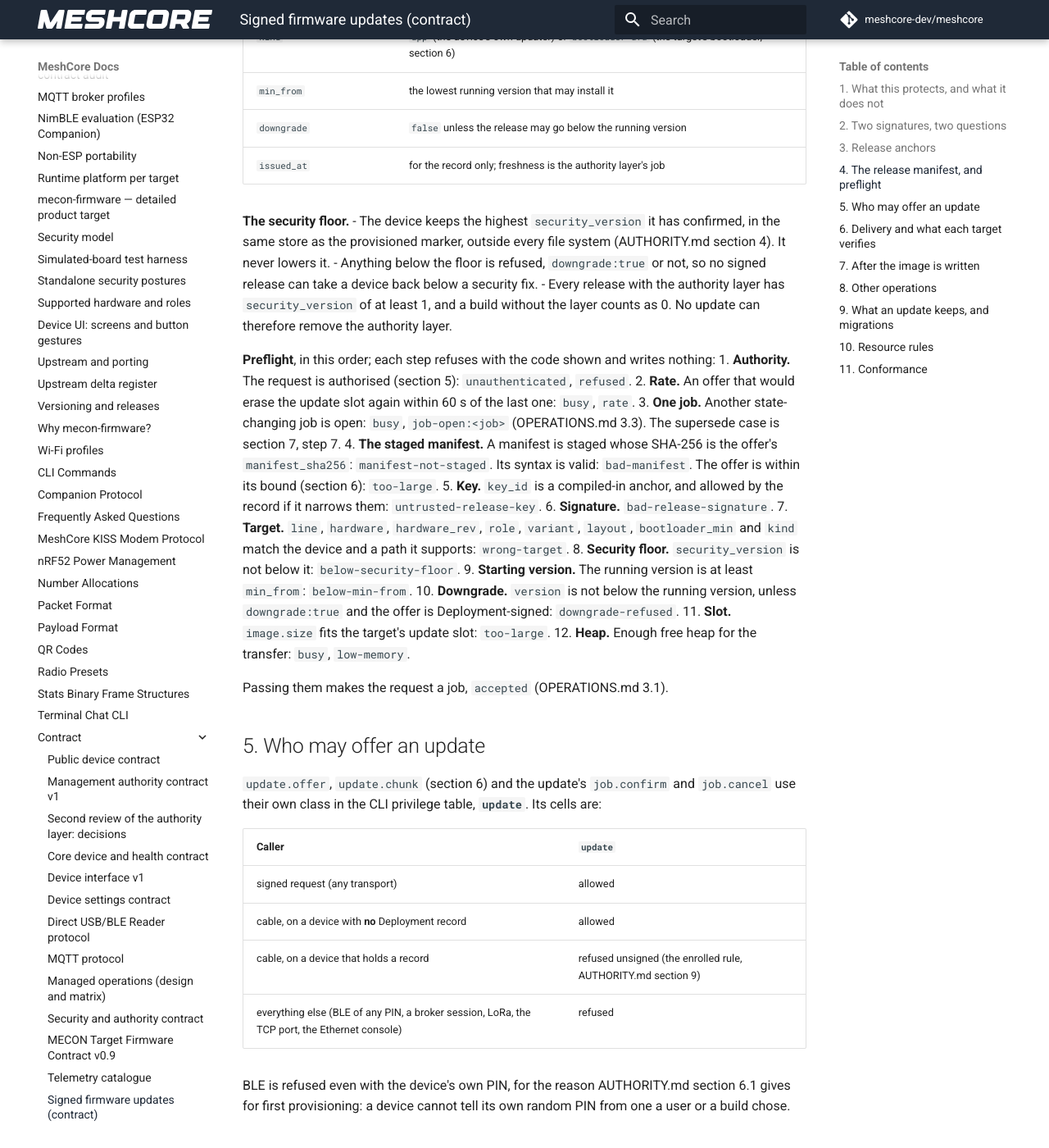
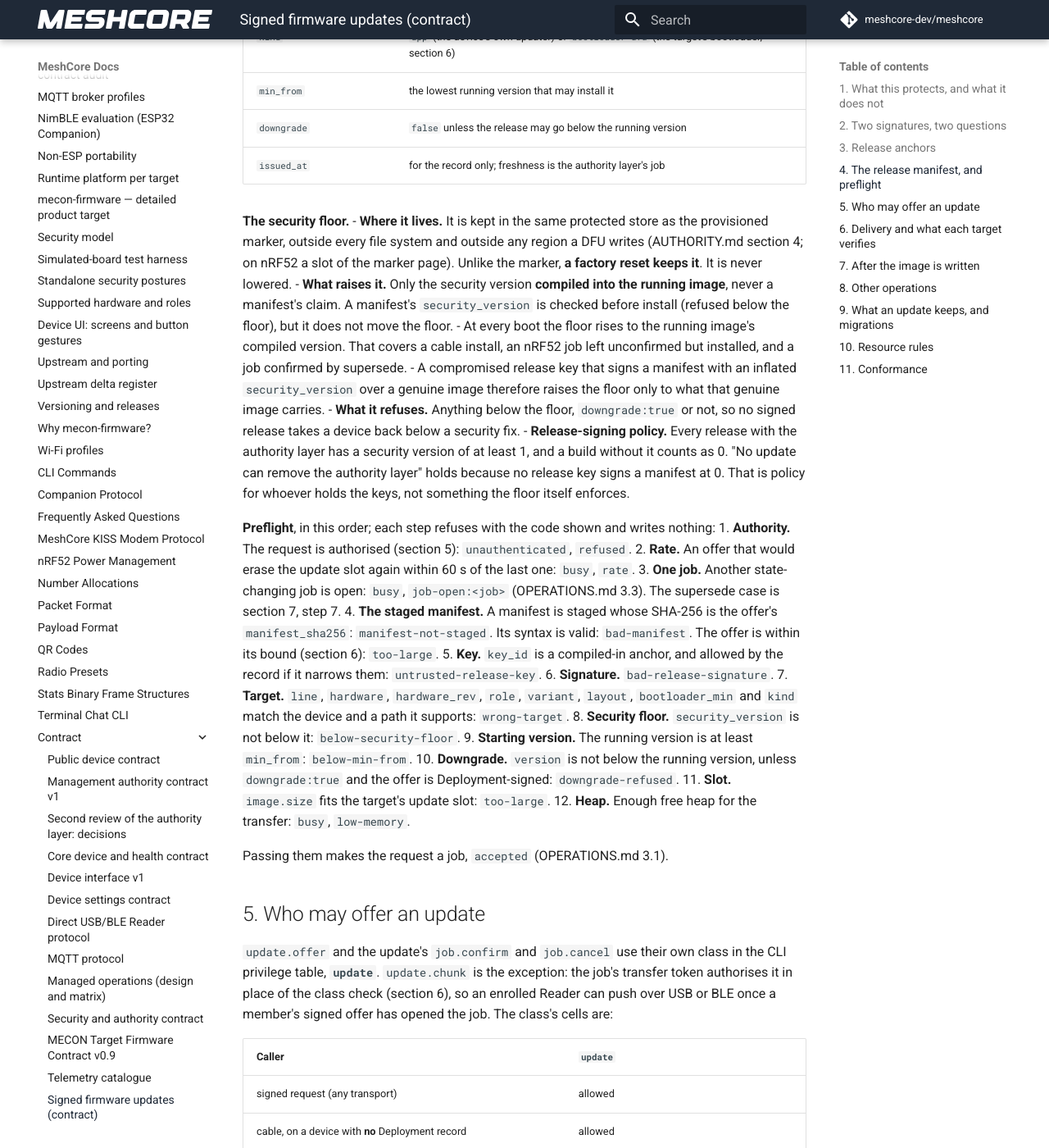
Before and after one commit to hoejriis/mecon-firmware, an MkDocs documentation site: the page built from docs/contract/UPDATES.md, in a window 1280 px wide and 1400 px high, scrolled down 3305 px. Shown: the whole window at 82% size. Built offline with MkDocs 1.6.1 and Material for MkDocs 9.7.7, drawn with Linux system fonts in a browser that asks for light colours; comment, search, counter and statistics services are not loaded; some of the changed text lies outside the part shown.

Commit message:
Contract: the second-review fixes the last commit only described, and staging rules
The previous commit (b003cb3a) described every second-review fix, but
only its first two edits (allowed_release_keys marked planned, and the
compromised-key recovery text) were applied. The script stopped on a
text mismatch, and the commit ran anyway. The rest are applied here:
- the security floor rises only to the security version compiled into
  the running image, at every boot, and never follows a manifest's
  claim; a factory reset keeps it; "no update removes the authority
  layer" is stated as release-signing policy;
- update.chunk is authorised by the job's transfer token in place of
  the update class, and the token's handling rules are written out;
- ESP32 rollback in two stages: pending-verify until start-up checks
  pass (bootloader rollback), then an app-level revert to the previous
  slot, kept until confirmation, with what that gives up stated;
- the update class's CLI and AUTHORITY tables are marked planned, to
  land with the code.

Also, from the deimos-mesh coder: the staged manifest is not bound to
a link, a later stage replaces an unoffered manifest, and a stage while
a job is open is refused busy and leaves the job's manifest alone.

Co-Authored-By: Claude Opus 5.5 (1M context) <noreply@anthropic.com>

```diff
--- a/docs/contract/UPDATES.md
+++ b/docs/contract/UPDATES.md
@@ -66,9 +66,12 @@ Neither signature stands in for the other. A URL, a paired link or a broker sess
 | `issued_at` | for the record only; freshness is the authority layer's job |
 
 **The security floor.**
-- The device keeps the highest `security_version` it has confirmed, in the same store as the provisioned marker, outside every file system (AUTHORITY.md section 4). It never lowers it.
-- Anything below the floor is refused, `downgrade:true` or not, so no signed release can take a device back below a security fix.
-- Every release with the authority layer has `security_version` of at least 1, and a build without the layer counts as 0. No update can therefore remove the authority layer.
+- **Where it lives.** It is kept in the same protected store as the provisioned marker, outside every file system and outside any region a DFU writes (AUTHORITY.md section 4; on nRF52 a slot of the marker page). Unlike the marker, **a factory reset keeps it**. It is never lowered.
+- **What raises it.** Only the security version **compiled into the running image**, never a manifest's claim. A manifest's `security_version` is checked before install (refused below the floor), but it does not move the floor.
+  - At every boot the floor rises to the running image's compiled version. That covers a cable install, an nRF52 job left unconfirmed but installed, and a job confirmed by supersede.
+  - A compromised release key that signs a manifest with an inflated `security_version` over a genuine image therefore raises the floor only to what that genuine image carries.
+- **What it refuses.** Anything below the floor, `downgrade:true` or not, so no signed release takes a device back below a security fix.
+- **Release-signing policy.** Every release with the authority layer has a security version of at least 1, and a build without it counts as 0. "No update can remove the authority layer" holds because no release key signs a manifest at 0. That is policy for whoever holds the keys, not something the floor itself enforces.
 
 **Preflight**, in this order; each step refuses with the code shown and writes nothing:
 1. **Authority.** The request is authorised (section 5): `unauthenticated`, `refused`.
@@ -88,7 +91,7 @@ Passing them makes the request a job, `accepted` (OPERATIONS.md 3.1).
 
 ## 5. Who may offer an update
 
-`update.offer`, `update.chunk` (section 6) and the update's `job.confirm` and `job.cancel` use their own class in the CLI privilege table, **`update`**. Its cells are:
+`update.offer` and the update's `job.confirm` and `job.cancel` use their own class in the CLI privilege table, **`update`**. `update.chunk` is the exception: the job's transfer token authorises it in place of the class check (section 6), so an enrolled Reader can push over USB or BLE once a member's signed offer has opened the job. The class's cells are:
 
 | Caller | `update` |
 |---|---|
@@ -98,6 +101,8 @@ Passing them makes the request a job, `accepted` (OPERATIONS.md 3.1).
 | everything else (BLE of any PIN, a broker session, LoRa, the TCP port, the Ethernet console) | refused |
 
 BLE is refused even with the device's own PIN, for the reason AUTHORITY.md section 6.1 gives for first provisioning: a device cannot tell its own random PIN from one a user or a build chose.
+
+*Planned:* the class's column lands in docs/CLI.md's privilege table and AUTHORITY.md section 9's caller table with the code. Those pages describe what is built.
 
 ## 6. Delivery and what each target verifies
 
@@ -112,9 +117,14 @@ Measured worst cases, each a published vector:
 
 | Target | `kind` | IP | USB | BLE | Image check before activation | Rollback |
 |---|---|---|---|---|---|---|
-| Heltec V3, V4 (ESP32-S3) | `app` | yes | yes | yes | SHA-256 of the written slot, read back from flash, against the manifest | the bootloader's app rollback, **only if the shipped bootloader enables it** (`CONFIG_BOOTLOADER_APP_ROLLBACK_ENABLE`). The implementation checks this first. Without it, a running image can still revert itself, but an image that crashes before running needs physical recovery |
+| Heltec V3, V4 (ESP32-S3) | `app` | yes | yes | yes | SHA-256 of the written slot, read back from flash, against the manifest | two stages, below the table |
 | T1000-E, Wio Tracker L1 (nRF52840) | `bootloader-dfu` | no IP on these boards | yes, through the Adafruit bootloader | **not supported** | none on the device: the bootloader receives the bytes itself | none |
 
+- **ESP32 rollback, in two stages.**
+  1. **Until the new image's start-up checks pass** (radio, mesh, the interface, within 60 s of boot), it is left pending-verify. With the bootloader's app rollback (`CONFIG_BOOTLOADER_APP_ROLLBACK_ENABLE`), any reset in that window returns to the previous slot. That catches an image that crashes or hangs before it can run.
+  2. **Once the checks pass,** the image marks itself valid, so the bootloader stops reverting it, and the confirmation deadline (section 7) takes over. The previous slot is kept untouched until the job is `confirmed`. An app-level revert, on the deadline or an abnormal reset, boots it again.
+  - **What stage 2 gives up:** if the image later fails so badly that it cannot run its own revert (a crash loop that begins after the checks), the bootloader no longer rolls it back. Recovery is then physical.
+  - **Prerequisite:** the implementation first checks that the shipped bootloader enables rollback. Without it, stage 1 does not exist, and an image that fails before its checks needs physical recovery too.
 - **IP.** The offer's `source` is `{"url": "https://..."}`.
   - The device downloads at most `image.size` bytes, writing one piece per loop pass. The digest decides.
   - A download that has not finished 30 minutes after `accepted` is `failed` (`download-timeout`), and the slot is erased.
@@ -122,6 +132,10 @@ Measured worst cases, each a published vector:
 - **USB and BLE on ESP32.** The offer's `source` is `{"push": true}`. Its result carries a **`transfer_token`** (16 random bytes, hex) for that job.
   - **Chunks.** The bytes come as `update.chunk {"job", "token", "offset", "data"}`. `data` is base64 of at most **2,304 bytes** (3,072 characters), so a chunk in a signed wrapper still fits the 4,096-byte request bound.
   - **Chunks are not jobs.** They need no `job_id` and no signature, and never answer `busy job-open`. A chunk without the job's token is refused on every link.
+  - **The token is a credential for the job's write path.**
+    - It is returned only in the offer's own result (and its owed copy). It never appears in `job` events, `job.get`, `job.list`, `update.status`, the status snapshot or any log.
+    - It dies when the job reaches a terminal state, and is compared in constant time.
+    - A chunk with a wrong token is a refusal, under the refusal budget. A relayer that reads it can at most withhold or spoil chunks, which the digest catches. That is a denial of service it could cause anyway.
   - **Bridged transfers.** The offerer can pass the token to the bridge that pushes the bytes. For example, a Backend offers over MQTT and a Reader pushes over USB.
   - **Resuming.** Each chunk answers `{"next": <offset>}`, and a chunk at any other offset gets the expected offset back. A transfer survives a disconnect, a reconnect or a re-enumeration.
   - **Integrity** is the manifest's digest over the whole image.
@@ -134,7 +148,7 @@ Measured worst cases, each a published vector:
 1. **Verified.** On ESP32 the firmware reads the slot back, compares its SHA-256 with the manifest, and only then marks it bootable: `progress`, step `verified`. A mismatch is `failed` (`digest-mismatch`), and nothing is activated.
 2. **Activation.** The device reboots into the new image. The job spans the reboot in the owed-results table (OPERATIONS.md 3.2).
 3. **Attestation.** The firmware that boots reports `update {"job", "version", "sha256"}` in `hello`, in the status snapshot and in a `job` event. `sha256` is the hash of its own running application image, computed at boot. Read it as section 1 says.
-4. **Awaiting confirmation.** The job is `awaiting-confirm` (OPERATIONS.md 3.4). `job.confirm`, from a caller with the `update` class, arriving after the new image runs, makes it `confirmed`. The security floor rises to the manifest's `security_version` at that moment. Reachability alone never confirms.
+4. **Awaiting confirmation.** The job is `awaiting-confirm` (OPERATIONS.md 3.4). `job.confirm`, from a caller with the `update` class, arriving after the new image runs, makes it `confirmed`. Reachability alone never confirms. The floor follows the running image's compiled version, as section 4 says, whether or not the job is confirmed.
 5. **The deadline.** `confirm.within_s` is 30 to 3,600, default 900. This is wider than OPERATIONS.md 3.4's 900 s ceiling, because an update's confirmation follows a download, a reboot and a health check. It counts the image's **running time across boots**, kept in the job's entry.
    - Revert when the deadline passes, or **at once on an abnormal reset**: a panic, the watchdog or a brownout, as `runtime`'s `reset_reason` reports.
    - A normal reboot or a power cycle does not revert. Otherwise anyone allowed `reboot` (a LoRa admin, a broker session) could veto a security update by rebooting.
@@ -150,7 +164,7 @@ Measured worst cases, each a published vector:
 
 | Operation | Does |
 |---|---|
-| `update.manifest` | stages one manifest `{"manifest", "manifest_sig"}` in RAM, unsigned, for any caller with `read`. It changes nothing persistent. It verifies the release signature and the target at once, refusing as preflight steps 5 to 7 would. It answers the manifest's `sha256` and what preflight would say. One slot: a later stage replaces it, and an offer naming another hash gets `manifest-not-staged`, so a stage from someone else costs a retry, never a wrong install. A job consumes it |
+| `update.manifest` | stages one manifest `{"manifest", "manifest_sig"}` in RAM, unsigned, for any caller with `read`. It changes nothing persistent. It verifies the release signature and the target at once, refusing as preflight steps 5 to 7 would. It answers the manifest's `sha256` and what preflight would say. One slot, not bound to the link that staged it: a Reader may stage over USB and a Backend offer over MQTT. A later stage replaces a manifest that no offer has taken yet. While an update job is open, a stage is refused `busy` and the job's manifest is left alone. An offer naming another hash gets `manifest-not-staged`, so a stage from someone else costs a retry, never a wrong install. The slot is RAM, so a reboot empties it. A job consumes it |
 | `update.status` | the open update job: state, bytes received, the offset expected next, the manifest's `version` and `sha256`, and the security floor |
 | `job.cancel` | before activation: stops the transfer and erases the partial slot. After activation it is the revert rule |
 | `job.confirm`, `job.get`, `job.list`, `job.ack` | as in OPERATIONS.md, with the `update` class for update jobs |
```
